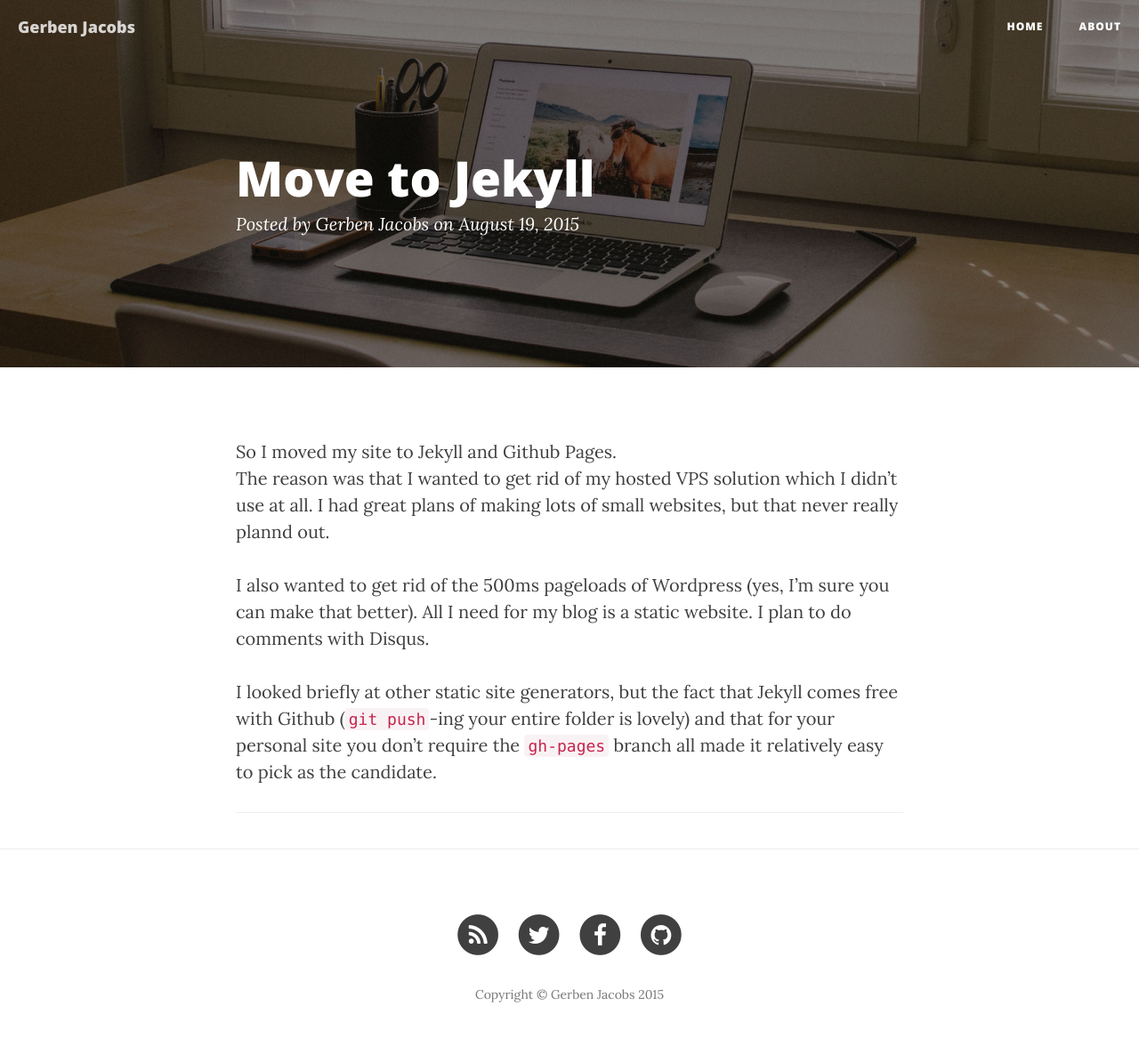
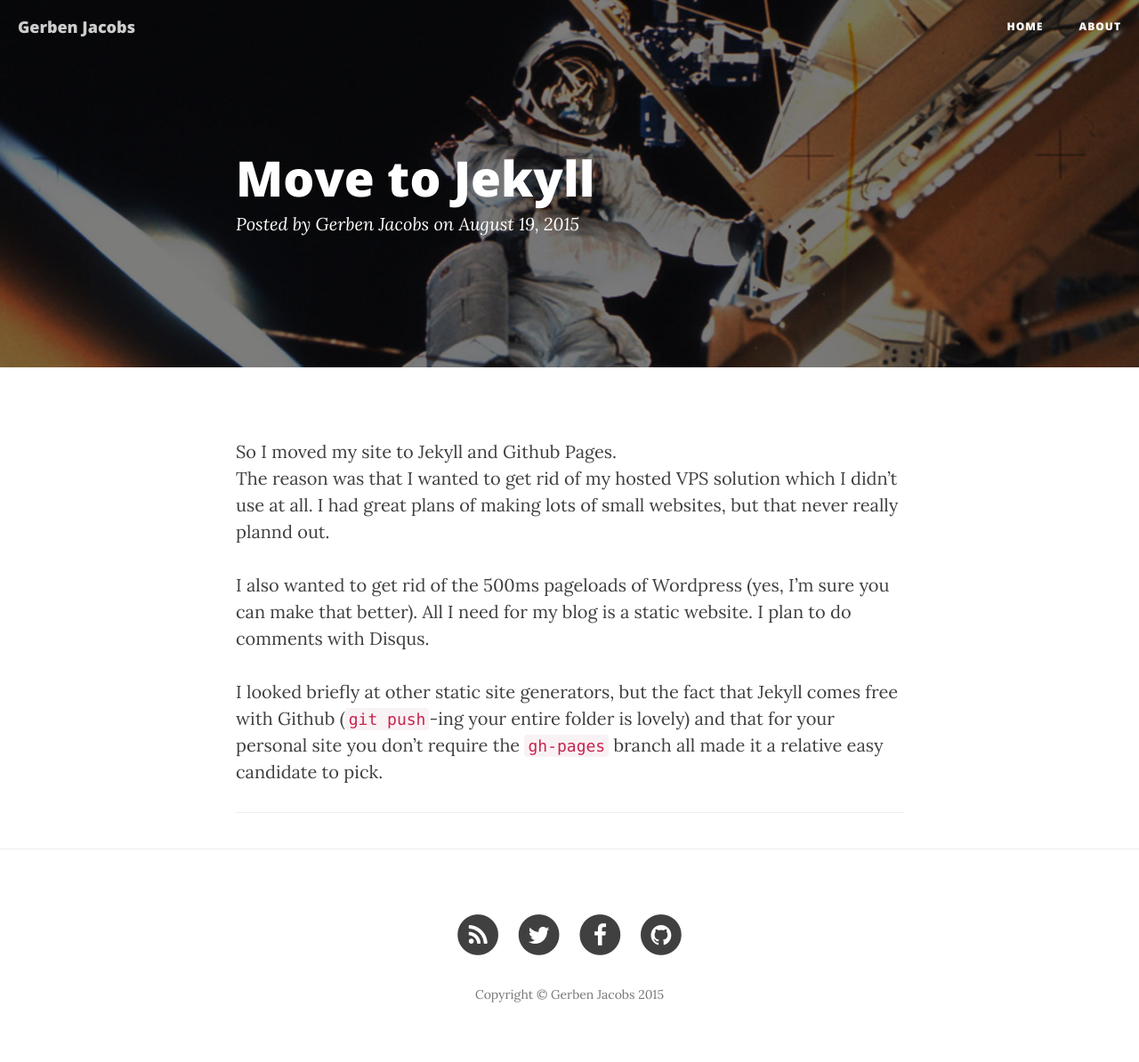
Before and after one commit to gerbenjacobs/gerbenjacobs.github.io, a Jekyll site: the page built from _posts/2015-08-19-move-to-jekyll.md, in a window 1280 px wide. Shown: the whole page at 89% size. Built offline with Jekyll 4.4.1, drawn with Linux system fonts in a browser that asks for light colours; nearby versions of some CDN libraries.

Commit message:
Added own photo, changed about and jekyll post
Change-Id: I01704d7e92f55315f336e41e8cd4567716a3373d

```diff
--- a/_config.yml
+++ b/_config.yml
@@ -1,6 +1,6 @@
 # Site settings
 title: Gerben Jacobs
-header-img: img/home-bg.jpg
+header-img: img/flickr-theonewithout-fencers.jpg
 email: info@gerbenjacobs.nl
 description: "A personal blog"
 baseurl: ""
--- a/_posts/2015-08-19-move-to-jekyll.md
+++ b/_posts/2015-08-19-move-to-jekyll.md
@@ -4,6 +4,7 @@ title:  "Move to Jekyll"
 date:   2015-08-19 10:36:00
 categories: personal
 tags: ["jekyll", "github pages"]
+header-img: img/post-bg-03.jpg
 ---
 So I moved my site to Jekyll and Github Pages.
 The reason was that I wanted to get rid of my hosted VPS solution which I didn't use at all.
@@ -14,4 +15,4 @@ All I need for my blog is a static website. I plan to do comments with Disqus.
 
 I looked briefly at other static site generators, but the fact that Jekyll comes free with
 Github (`git push`-ing your entire folder is lovely) and that for your personal site you don't
-require the `gh-pages` branch all made it relatively easy to pick as the candidate.
+require the `gh-pages` branch all made it a relative easy candidate to pick.
--- a/about.html
+++ b/about.html
@@ -2,7 +2,7 @@
 layout: page
 title: "About"
 description: "This is what I do."
-header-img: "img/about-bg.jpg"
+header-img: "img/contact-bg.jpg"
 ---
 
 <strong>Hi!</strong>
```
Also changed, not shown: img/flickr-theonewithout-fencers.jpg (added).
